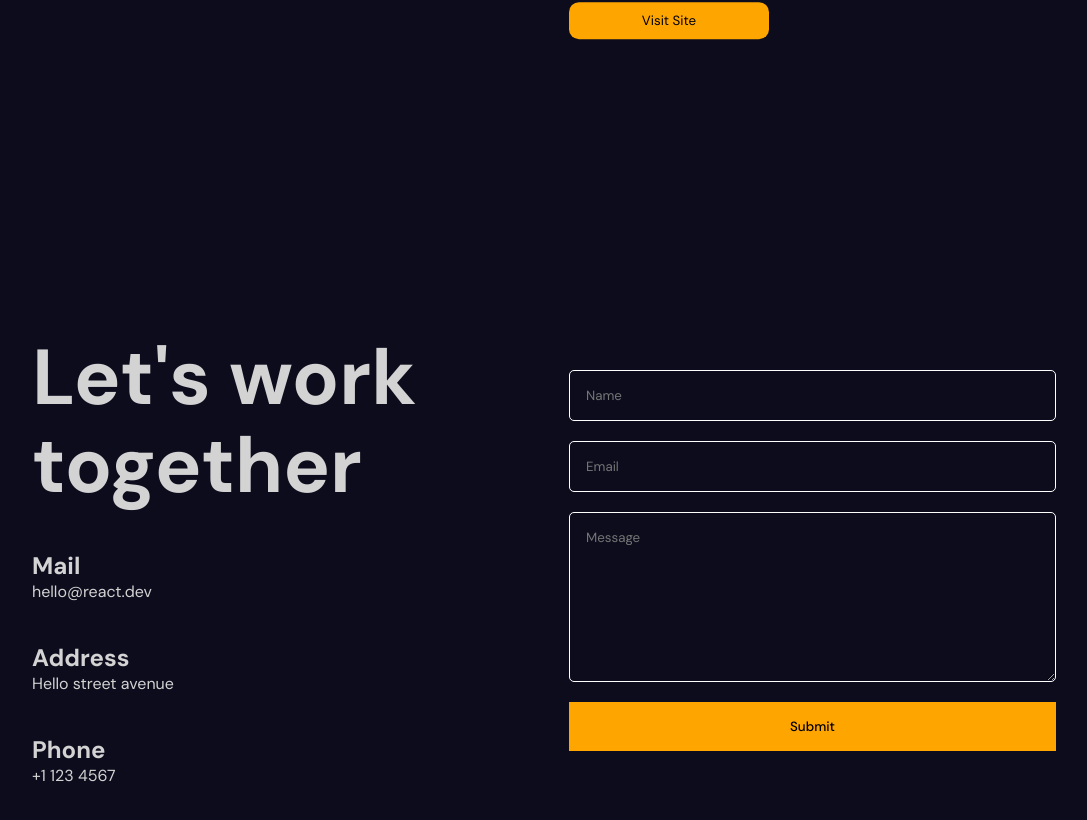
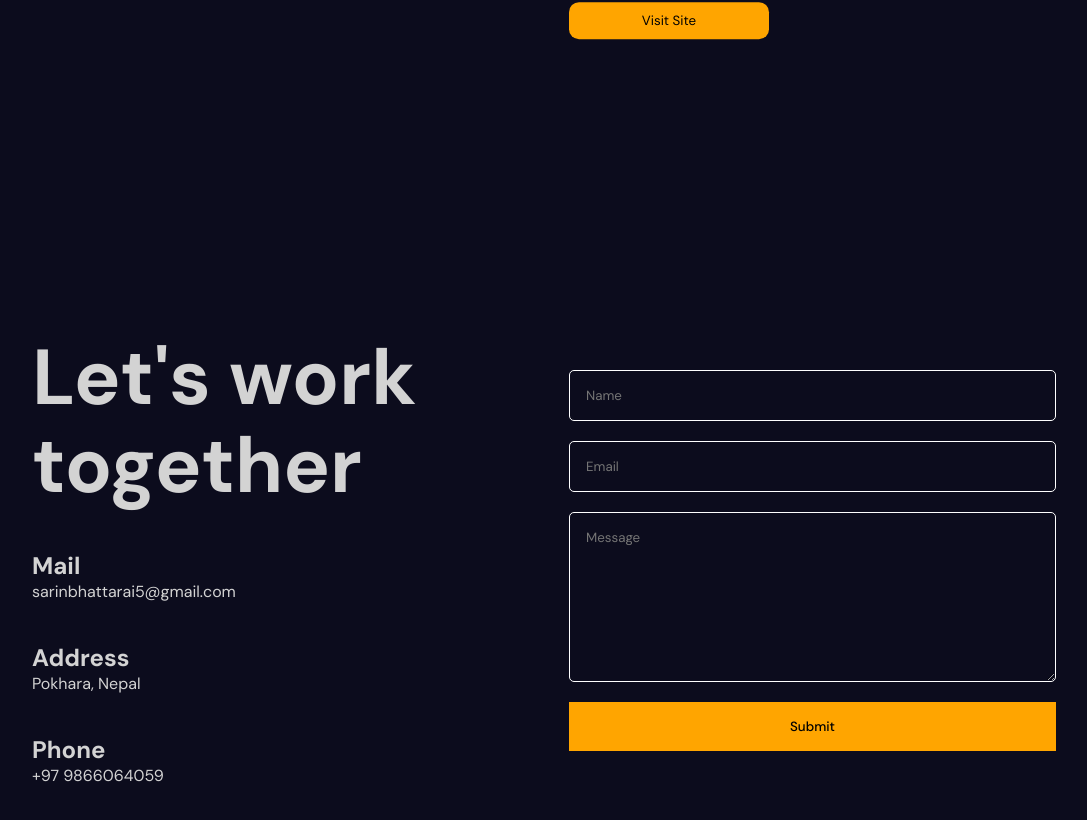
Before and after one commit to Sarin-Bhattarai/personal-portfolio, a React (Vite) app: page / in a window 1280 px wide. Shown: the part 6379-7199 px from the top of the page, without its empty margins (96-1183 px from the left). Built offline with nearby package versions, Linux system fonts and the light colour scheme.

Commit message:
feat(sass)

```diff
--- a/src/pages/contact/Contact.jsx
+++ b/src/pages/contact/Contact.jsx
@@ -56,15 +56,15 @@ const Contact = () => {
         <motion.h1 variants={variants}>Let&apos;s work together</motion.h1>
         <motion.div className="item">
           <h2>Mail</h2>
-          <span>hello@react.dev</span>
+          <span>sarinbhattarai5@gmail.com</span>
         </motion.div>
         <motion.div className="item">
           <h2>Address</h2>
-          <span>Hello street avenue</span>
+          <span>Pokhara, Nepal</span>
         </motion.div>
         <motion.div className="item">
           <h2>Phone</h2>
-          <span>+1 123 4567</span>
+          <span>+97 9866064059</span>
         </motion.div>
       </motion.div>
       <div className="formContainer">
```
